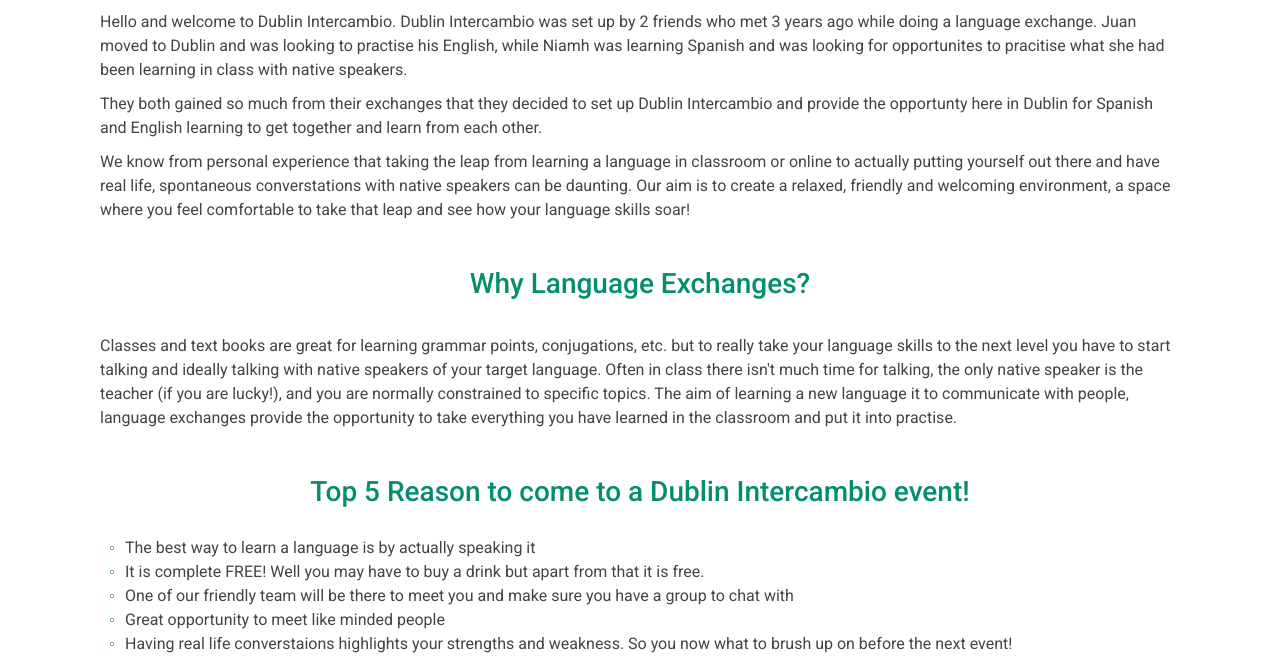
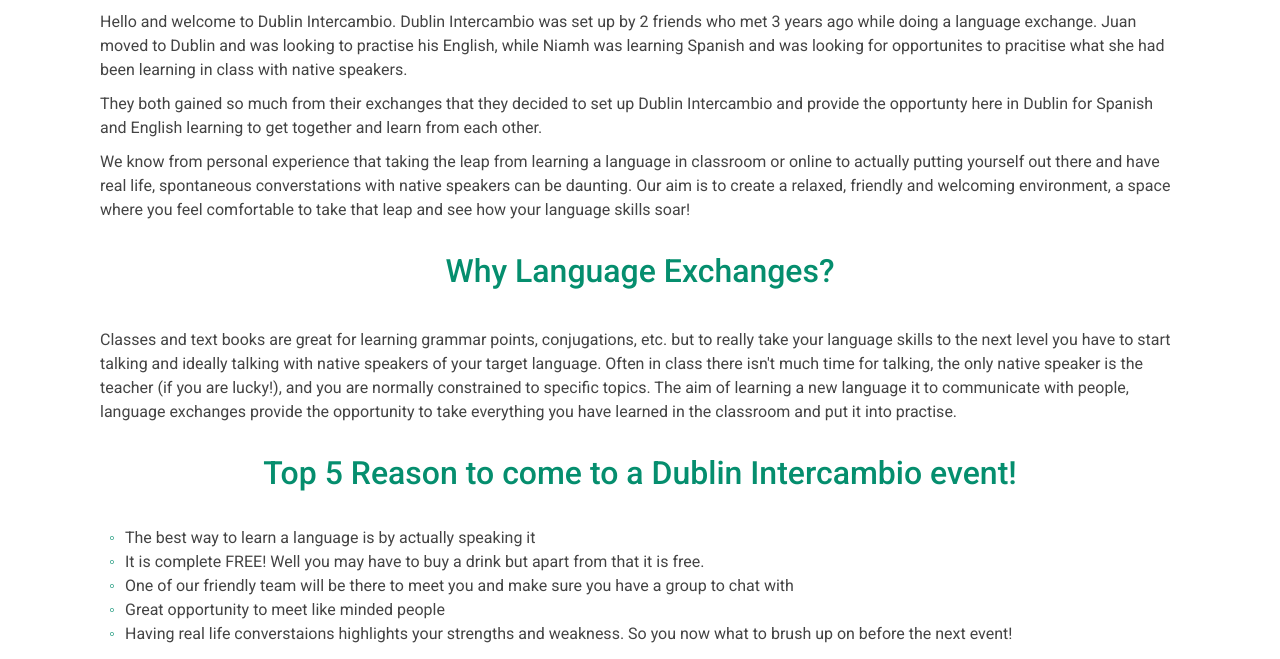
Before and after one commit to Code-Institute-Submissions/dublin_intercambio, a plain HTML site: page about.html in a window 1280 px wide. Shown: the part 603-1262 px from the top of the page. Drawn offline with nearby package versions, Linux system fonts and the light colour scheme.

Commit message:
changed <h> tags on about page and removed method from contact page form

```diff
--- a/about.html
+++ b/about.html
@@ -84,7 +84,7 @@
           leap and see how your language skills soar!
         </p>
 
-        <h3>Why Language Exchanges?</h3>
+        <h2>Why Language Exchanges?</h2>
         <p>
           Classes and text books are great for learning grammar points,
           conjugations, etc. but to really take your language skills to the next
@@ -97,7 +97,7 @@
           in the classroom and put it into practise.
         </p>
 
-        <h3>Top 5 Reason to come to a Dublin Intercambio event!</h3>
+        <h2>Top 5 Reason to come to a Dublin Intercambio event!</h2>
 
          <ul class="list">
          <li>The best way to learn a language is by actually speaking it</li>
```
Also changed, not shown: contact.html (+3 -4 lines).
